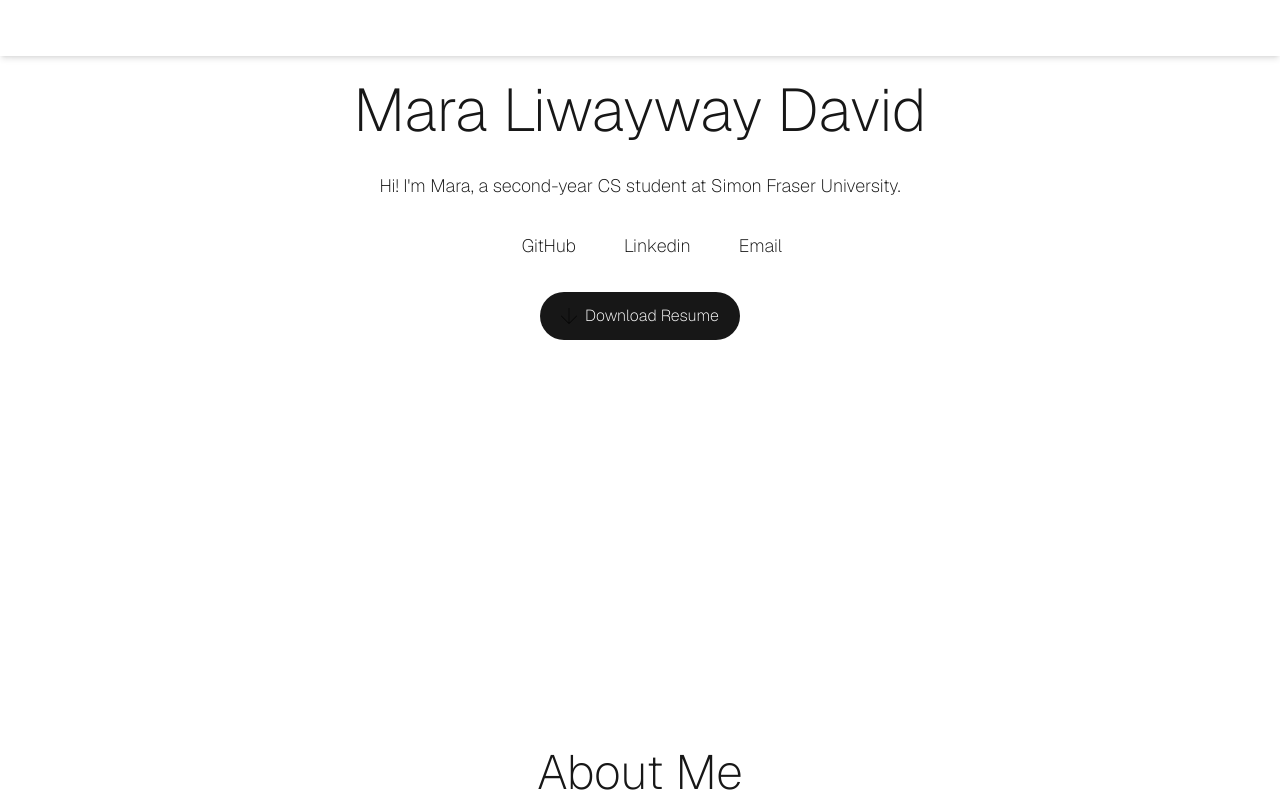
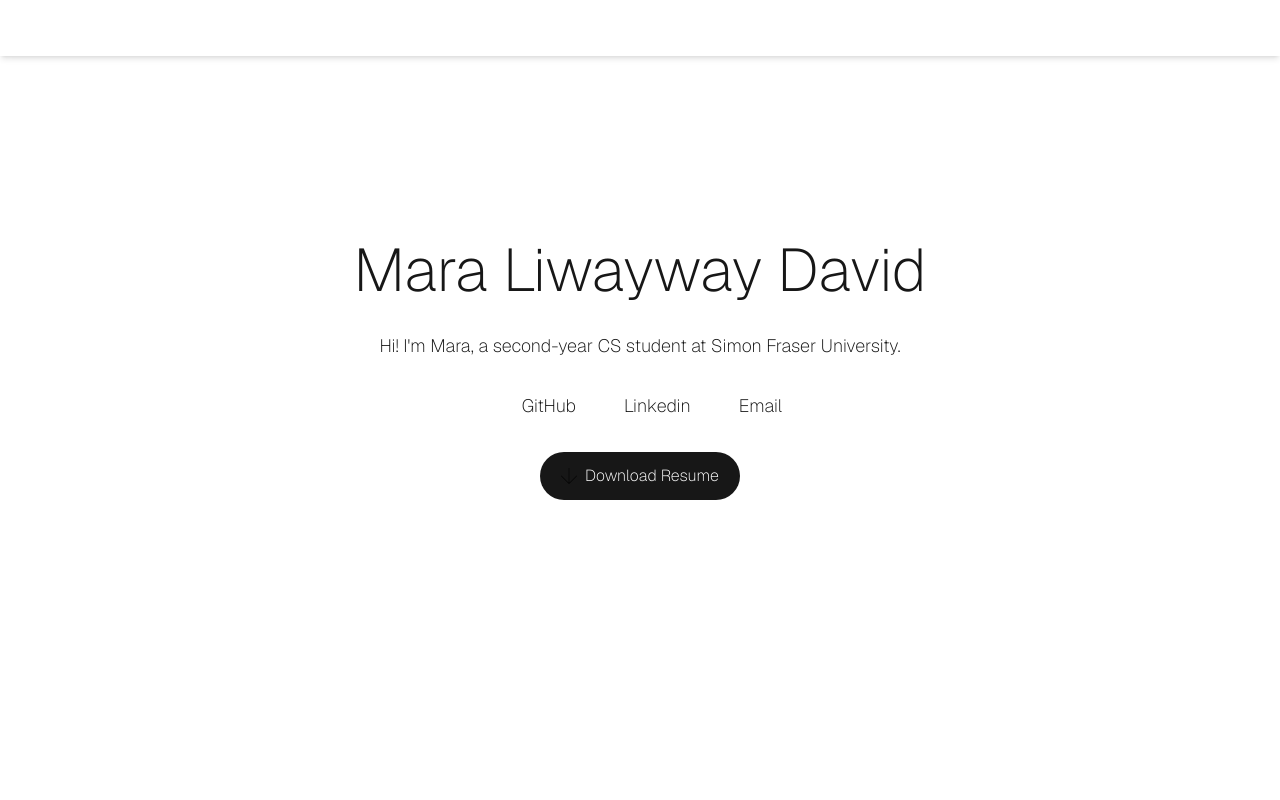
Before and after one commit to maraliwayway/maraliwayway.github.io, a Next.js app: page / in a window 1280 px wide. Shown: the top 800 px of the page. Built offline with nearby package versions, Linux system fonts and the light colour scheme.

Commit message:
feat: add margin top to h1

```diff
--- a/app/page.js
+++ b/app/page.js
@@ -51,7 +51,7 @@ export default function Home() {
       </nav>
       <main className="flex flex-col gap-8 items-center text-center font-extralight text-lg">
 
-        <h1 className="text-center text-6xl"> Mara Liwayway David </h1>
+        <h1 className="text-center text-6xl mt-40"> Mara Liwayway David </h1>
         <p> Hi! I'm Mara, a second-year CS student at Simon Fraser University. </p>
 
         <div className="row-start-3 flex gap-6 flex-wrap items-center justify-center">
```
